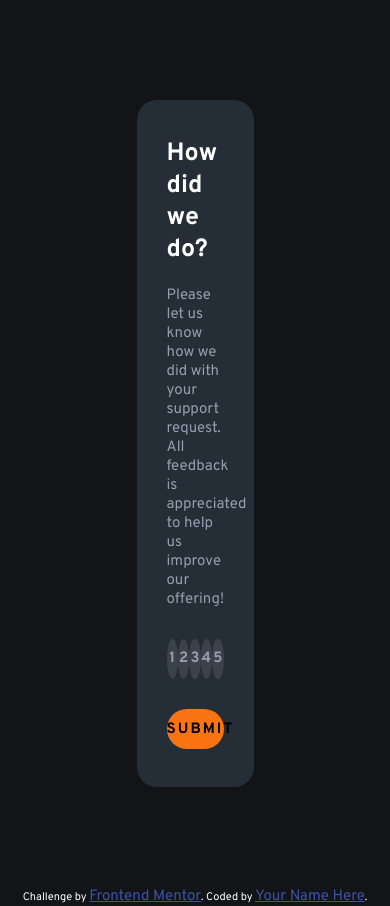
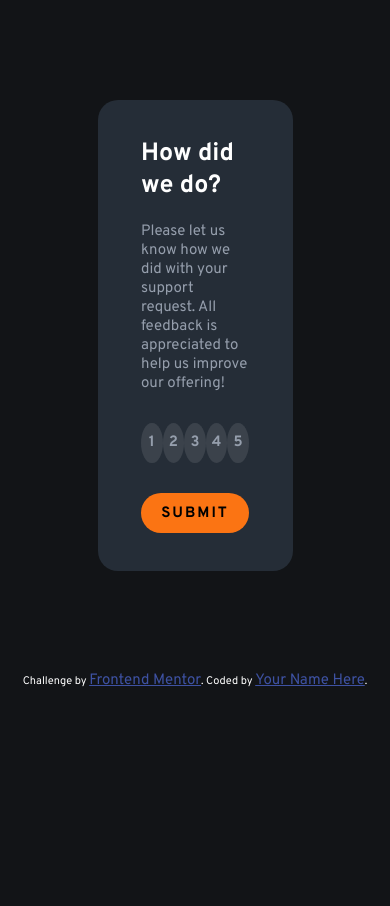
Before and after one commit to DalnNguyen/rating-form, a plain HTML site: page index.html in a window 390 px wide. After the commit the page ends 844 px from the top, so only its background shows below. Drawn offline with Linux system fonts and the light colour scheme.

Commit message:
Cập nhật file style.css

```diff
--- a/style.css
+++ b/style.css
@@ -111,3 +111,14 @@ body{
 .end-img{
     width: 120px;
 }
+@media screen and (max-width: 768px){
+    .wrapper{
+        width: 50%;
+    }
+    .main{
+        width: 80%;
+    }
+    .end-main{
+
+    }
+}
```
